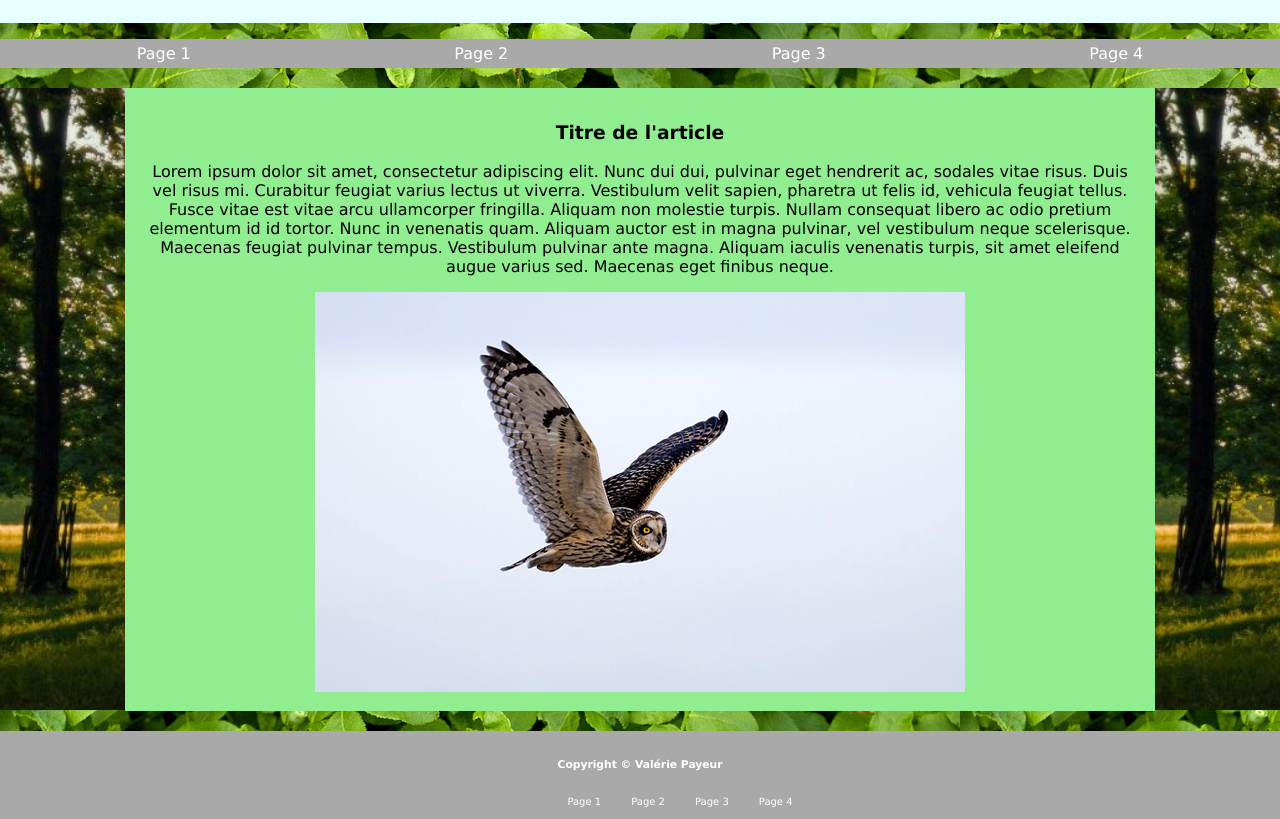
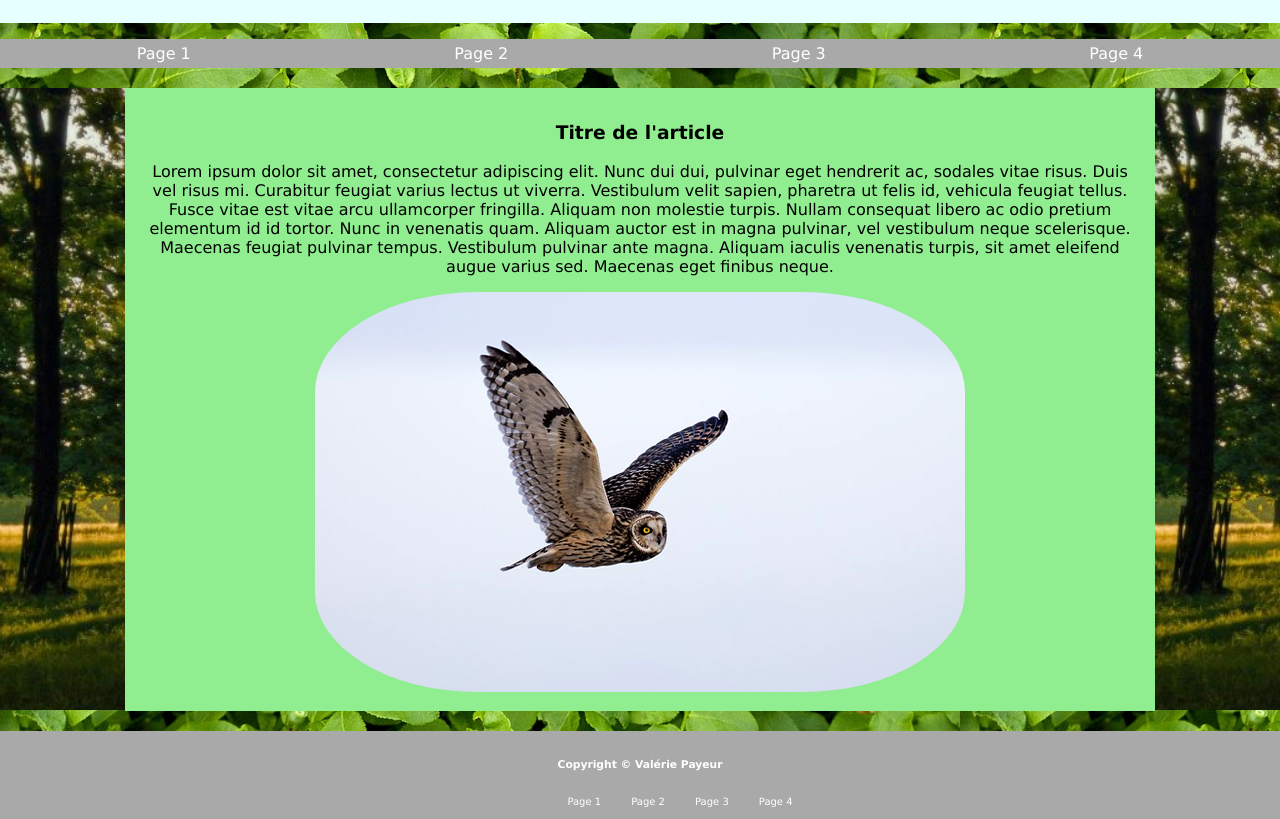
Before and after one commit to valp26/veille-node-2, a plain HTML site: page index.html in a window 1280 px wide. Shown: the part 118-937 px from the top of the page. Drawn offline with Linux system fonts and the light colour scheme.

Commit message:
Modification du style de l'image de l'article

```diff
--- a/less/style.less
+++ b/less/style.less
@@ -50,6 +50,10 @@ body {
 			display: block;
 			text-align: center;
 			background: lightgreen;
+
+			img {
+				border-radius: 25%;
+			}
 		}
 	}
 
```
Also changed, not shown: css/style.css.
